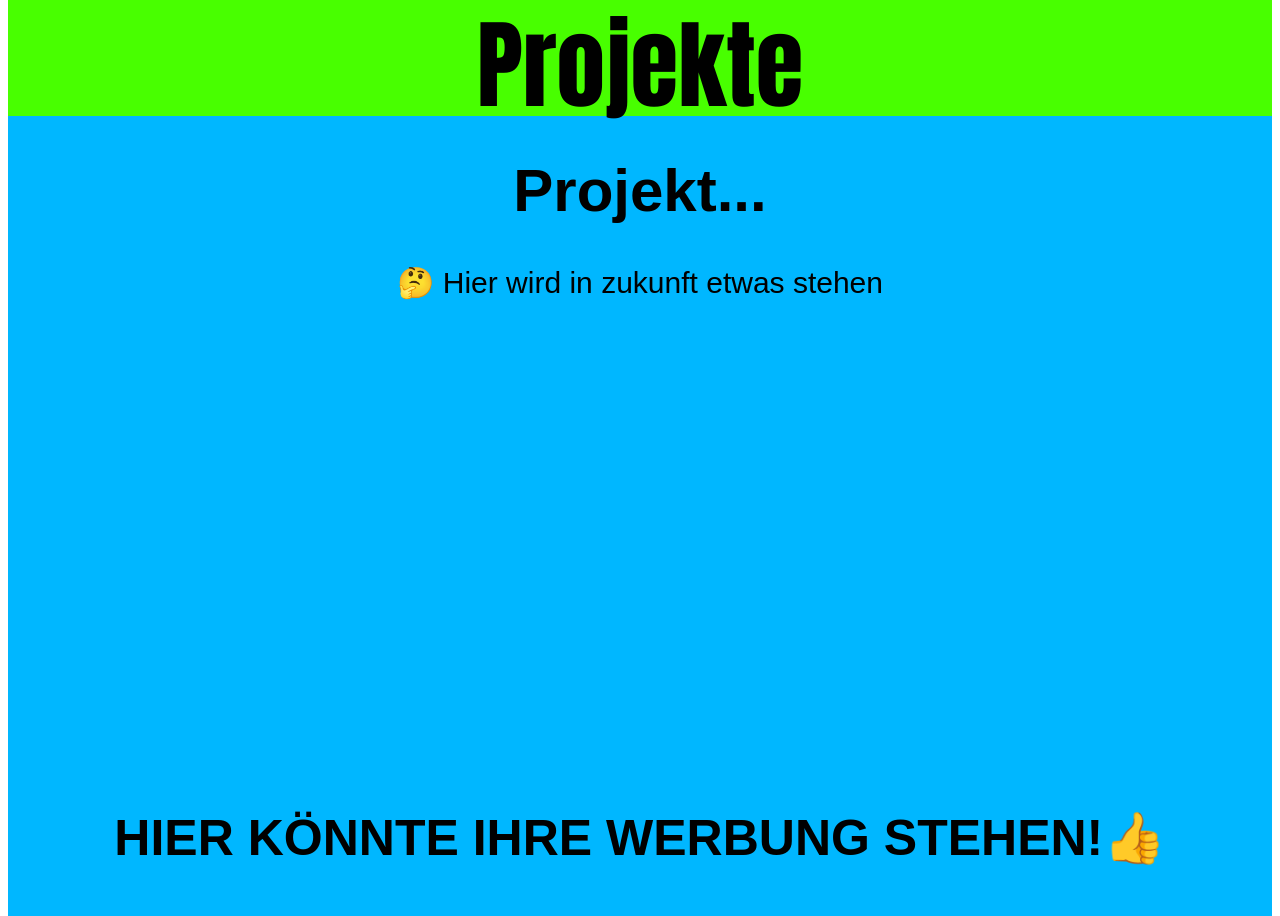
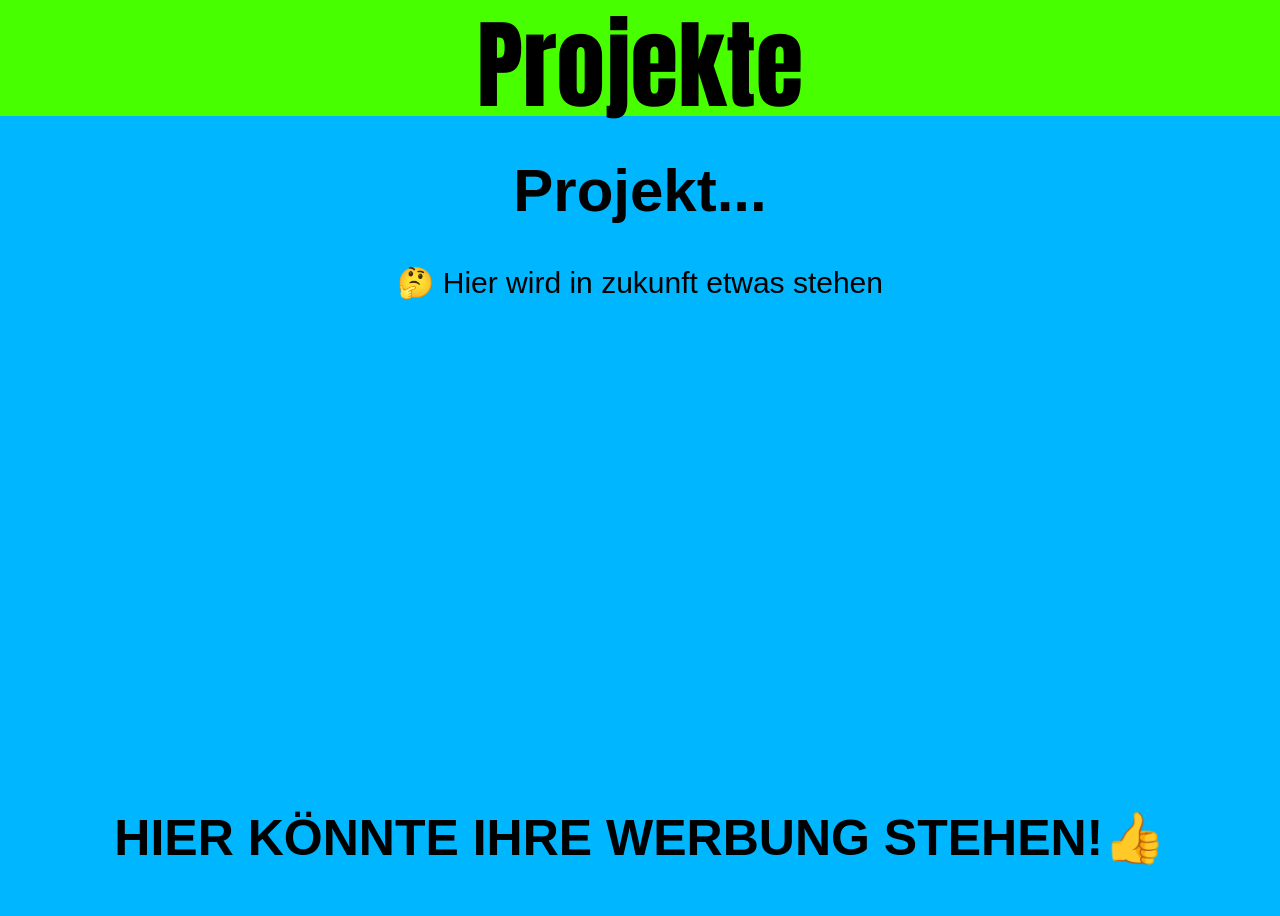
Before and after one commit to yukathe1st/yukathe1st.github.io, a plain HTML site: page projects.html in a window 1280 px wide. Drawn offline with Linux system fonts and the light colour scheme.

Commit message:
Removed white Sidebar

```diff
--- a/projects.css
+++ b/projects.css
@@ -4,7 +4,6 @@
     text-align: center;
     margin-top: -90px;
     font-size: 65px;
-    width: auto;
     font-family: Impact, Haettenschweiler, 'Arial Narrow Bold', sans-serif;
 }
 
@@ -33,3 +32,7 @@
     display: flex;
     text-align: center;
 }
+
+body {
+    margin: 0;
+}
```
